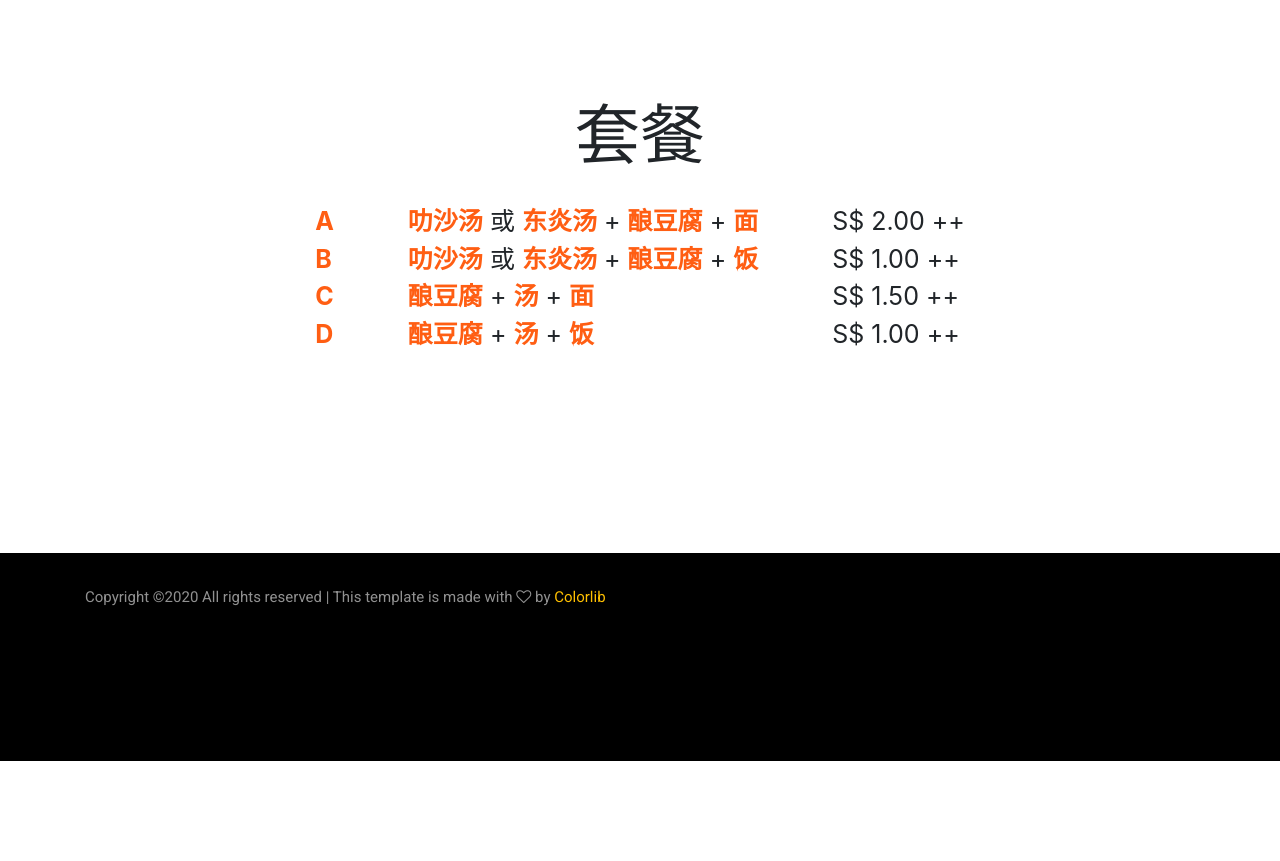
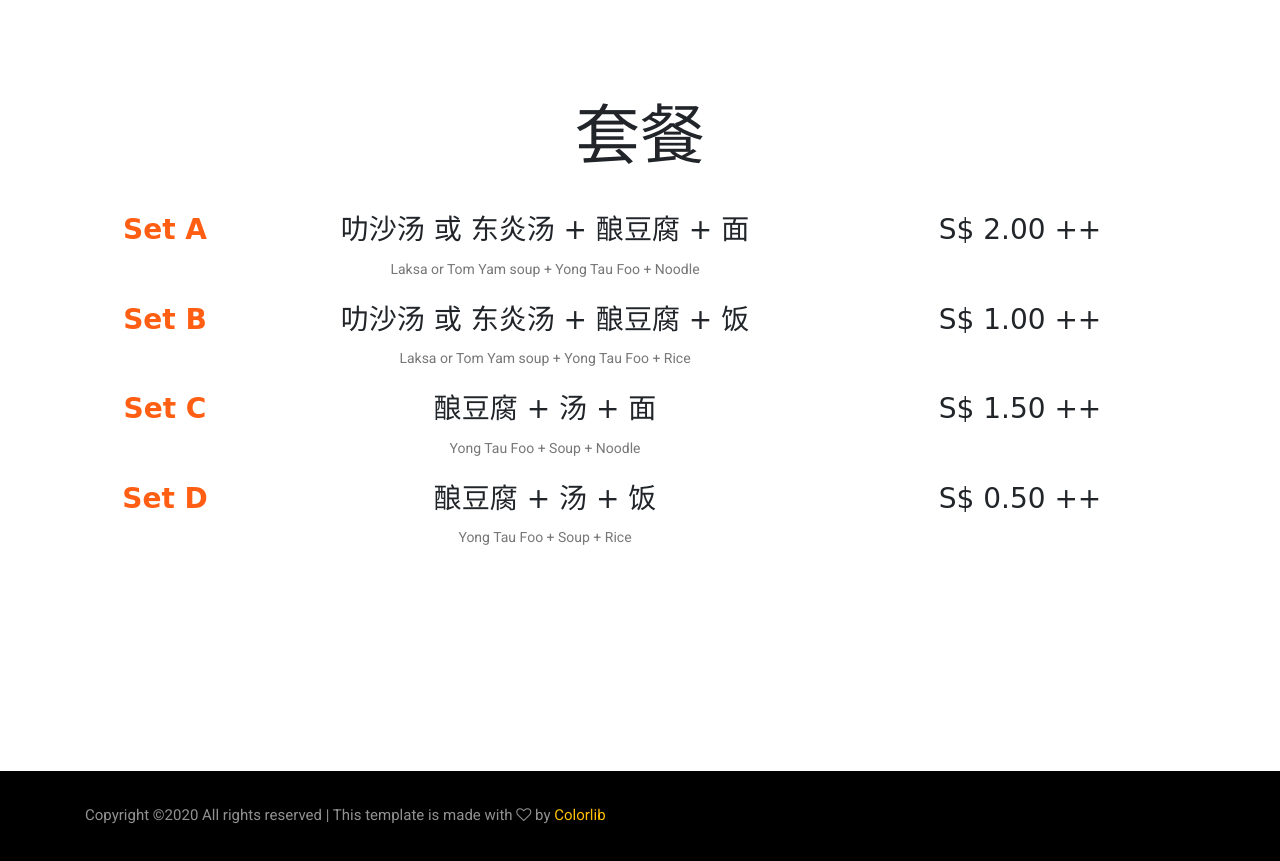
Before and after one commit to hammieee/banmianstore, a plain HTML site: page special.html in a window 1280 px wide. Shown: the part 1747-2608 px from the top of the page. Before the commit the page ends 2508 px from the top, so only its background shows below. Drawn offline with Linux system fonts and the light colour scheme; a script that the page names is missing; a web font is replaced by a local one.

Commit message:
Add files via upload

```diff
--- a/special.html
+++ b/special.html
@@ -159,31 +159,88 @@
 
 	<!-- Addons_start-->
 	<div style="padding-top:50px; padding-bottom:200px">
-	<h1 style="font-size:65px; text-align:center; padding-bottom:20px" class=customfont>套餐</h1>
-	<table style="margin: 0px auto;">
-	<tr>
-		<td style="padding:0 37px;font-size:25px"><b>A</b></td>
-		<td style="padding:0 37px;font-size:25px"><b>叻沙汤</b> 或 <b>东炎汤</b> + <b>酿豆腐</b> + <b>面</b></td>
-		<td style="padding:0 37px;font-size:25px">S$ 2.00 ++</td>
-	</tr>
-	<tr>
-		<td style="padding:0 37px;font-size:25px"><b>B</b></td>
-		<td style="padding:0 37px;font-size:25px"><b>叻沙汤</b> 或 <b>东炎汤</b> + <b>酿豆腐</b> + <b>饭</b></td>
-		<td style="padding:0 37px;font-size:25px">S$ 1.00 ++</td>
-	</tr>
-	<tr>
-		<td style="padding:0 37px;font-size:25px"><b>C</b></td>
-		<td style="padding:0 37px;font-size:25px"><b>酿豆腐</b> + <b>汤</b> + <b>面</b></td>
-		<td style="padding:0 37px;font-size:25px">S$ 1.50 ++</td>
-	</tr>
-	<tr>
-		<td style="padding:0 37px;font-size:25px"><b>D</b></td>
-		<td style="padding:0 37px;font-size:25px"><b>酿豆腐</b> + <b>汤</b> + <b>饭</b></td>
-		<td style="padding:0 37px;font-size:25px">S$ 1.00 ++</td>
-	</tr>
-	</table>
+	<h1 style="font-size:65px; text-align:center; padding-bottom:30px" class=customfont>套餐</h1>
+		<div class="container">
+            <div class="row">
+				<div class="col-xl-2 col-lg-2 col-md-6">
+                    <div class=" text-center">
+                        <h3 class="customfont"><b>Set A</b></h3>
+                        <!--<a href="#" class="line_btn">View Full Recipe</a>-->
+                    </div>
+                </div>
+                <div class="col-xl-6 col-lg-6 col-md-6">
+                    <div class=" text-center">
+                        <h3 class="customfont">叻沙汤 或 东炎汤 + 酿豆腐 + 面</h3>
+                        <p>Laksa or Tom Yam soup + Yong Tau Foo + Noodle</p>
+                        <!--<a href="#" class="line_btn">View Full Recipe</a>-->
+                    </div>
+                </div>
+                <div class="col-xl-4 col-lg-4 col-md-6">
+                    <div class="single_recepie text-center">
+                        <h3 class="customfont">S$ 2.00 ++</h3><br/><br/>
+                    </div>
+                </div>
+                <div class="col-xl-2 col-lg-2 col-md-6">
+                    <div class=" text-center">
+                        <h3 class="customfont"><b>Set B</b></h3>
+                        <!--<a href="#" class="line_btn">View Full Recipe</a>-->
+                    </div>
+                </div>
+                <div class="col-xl-6 col-lg-6 col-md-6">
+                    <div class=" text-center">
+                        <h3 class="customfont">叻沙汤 或 东炎汤 + 酿豆腐 + 饭</h3>
+                        <p>Laksa or Tom Yam soup + Yong Tau Foo + Rice</p>
+                        <!--<a href="#" class="line_btn">View Full Recipe</a>-->
+                    </div>
+                </div>
+                <div class="col-xl-4 col-lg-4 col-md-6">
+                    <div class="single_recepie text-center">
+                        <h3 class="customfont">S$ 1.00 ++</h3><br/><br/>
+                    </div>
+                </div>
+				<div class="col-xl-2 col-lg-2 col-md-6">
+                    <div class=" text-center">
+                        <h3 class="customfont"><b>Set C</b></h3>
+                        <!--<a href="#" class="line_btn">View Full Recipe</a>-->
+                    </div>
+                </div>
+                <div class="col-xl-6 col-lg-6 col-md-6">
+                    <div class=" text-center">
+                        <h3 class="customfont">酿豆腐 + 汤 + 面</h3>
+                        <p>Yong Tau Foo + Soup + Noodle</p>
+                        <!--<a href="#" class="line_btn">View Full Recipe</a>-->
+                    </div>
+                </div>
+                <div class="col-xl-4 col-lg-4 col-md-6">
+                    <div class="single_recepie text-center">
+                        <h3 class="customfont">S$ 1.50 ++</h3><br/><br/>
+                    </div>
+                </div>
+				<div class="col-xl-2 col-lg-2 col-md-6">
+                    <div class=" text-center">
+                        <h3 class="customfont"><b>Set D</b></h3>
+                        <!--<a href="#" class="line_btn">View Full Recipe</a>-->
+                    </div>
+                </div>
+                <div class="col-xl-6 col-lg-6 col-md-6">
+                    <div class=" text-center">
+                        <h3 class="customfont">酿豆腐 + 汤 + 饭</h3>
+                        <p>Yong Tau Foo + Soup + Rice</p>
+                        <!--<a href="#" class="line_btn">View Full Recipe</a>-->
+                    </div>
+                </div>
+                <div class="col-xl-4 col-lg-4 col-md-6">
+                    <div class="single_recepie text-center">
+                        <h3 class="customfont">S$ 0.50 ++</h3><br/><br/>
+                    </div>
+                </div>
+            </div>
+        </div>
+	</div>
 
-	</div>
+	<div class="combo_area">
+
+    </div>
 	<!-- Addons_end -->
 
         <!-- footer  -->
```
